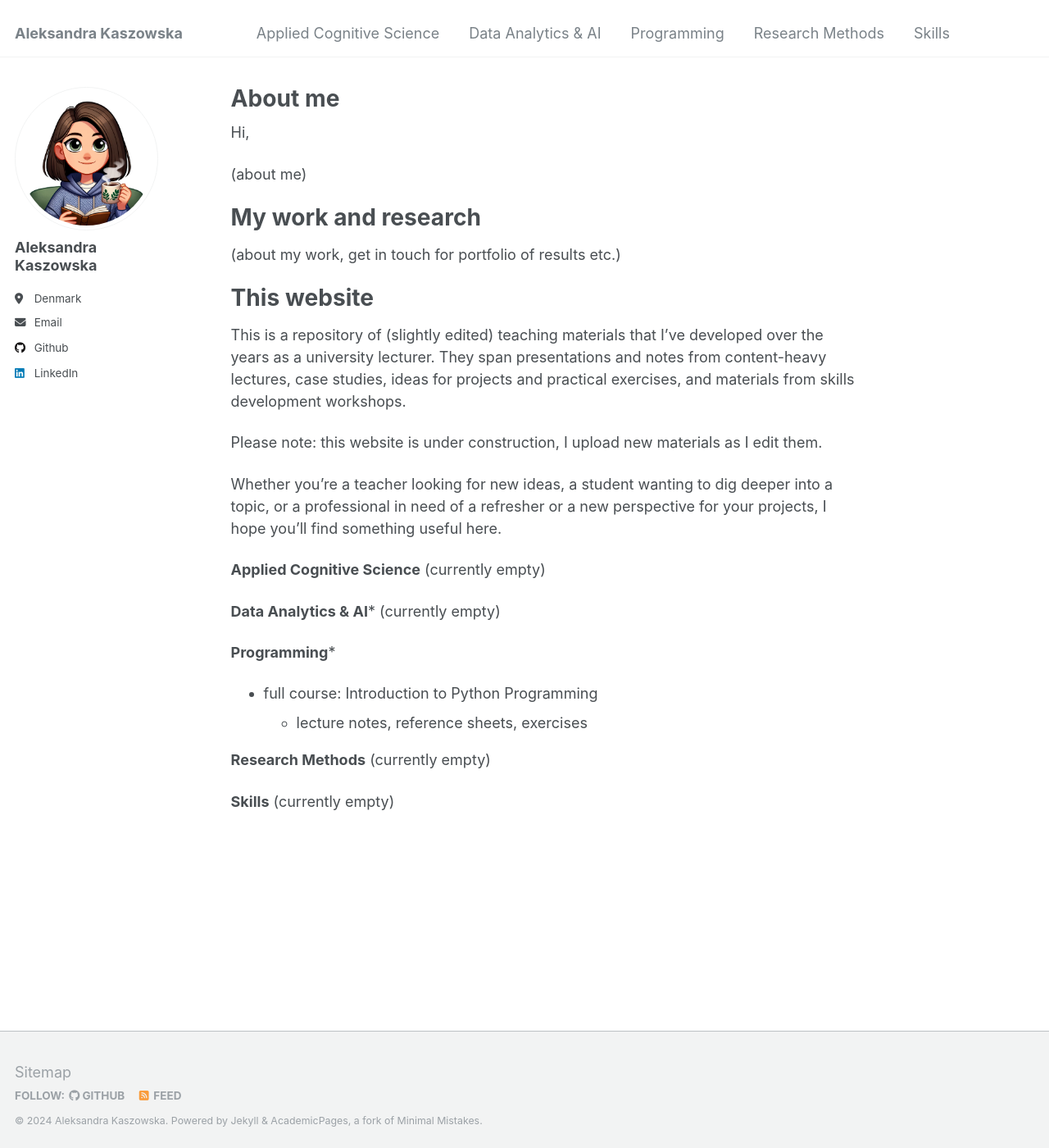
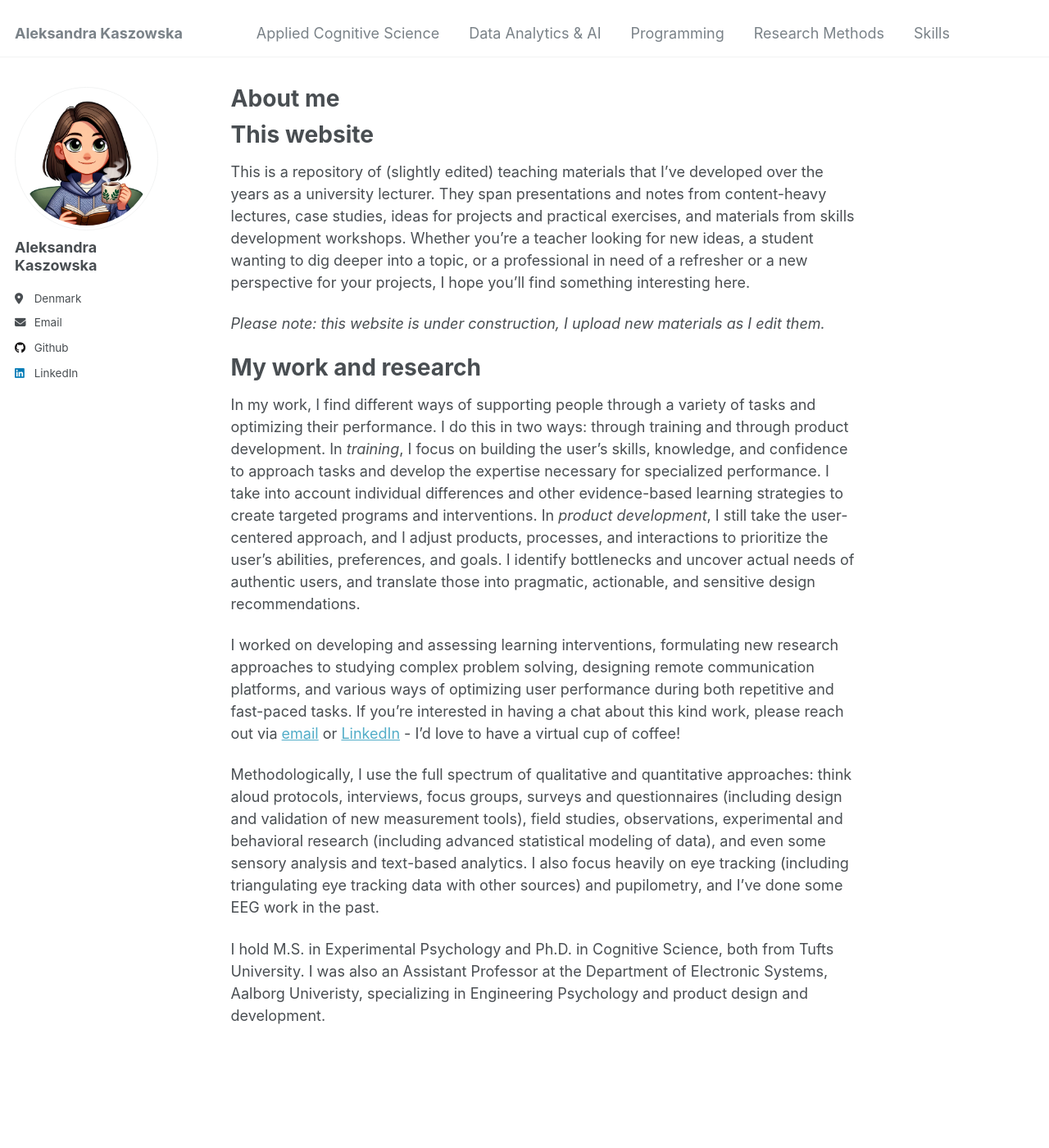
Before and after one commit to akaszowska/akaszowska.github.io, a Jekyll site: the page built from _pages/about.md, in a window 1280 px wide and 1400 px high. Shown: the whole window at 82% size. Built offline with Jekyll 4.4.1, drawn with Linux system fonts in a browser that asks for light colours.

Commit message:
Update about.md

```diff
--- a/_pages/about.md
+++ b/_pages/about.md
@@ -7,34 +7,18 @@ redirect_from:
   - /about.html
 ---
 
-Hi,
+This website
+======
+This is a repository of (slightly edited) teaching materials that I've developed over the years as a university lecturer. They span presentations and notes from content-heavy lectures, case studies, ideas for projects and practical exercises, and materials from skills development workshops. Whether you're a teacher looking for new ideas, a student wanting to dig deeper into a topic, or a professional in need of a refresher or a new perspective for your projects, I hope you'll find something interesting here.
 
-(about me)
+_Please note: this website is under construction, I upload new materials as I edit them._
 
 My work and research
 ======
-(about my work, get in touch for portfolio of results etc.)
+In my work, I find different ways of supporting people through a variety of tasks and optimizing their performance. I do this in two ways: through training and through product development. In _training_, I focus on building the user's skills, knowledge, and confidence to approach tasks and develop the expertise necessary for specialized performance. I take into account individual differences and other evidence-based learning strategies to create targeted programs and interventions. In _product development_, I still take the user-centered approach, and I adjust products, processes, and interactions to prioritize the user's abilities, preferences, and goals. I identify bottlenecks and uncover actual needs of authentic users, and translate those into pragmatic, actionable, and sensitive design recommendations.
 
-This website
-======
-This is a repository of (slightly edited) teaching materials that I've developed over the years as a university lecturer. They span presentations and notes from content-heavy lectures, case studies, ideas for projects and practical exercises, and materials from skills development workshops.
+I worked on developing and assessing learning interventions, formulating new research approaches to studying complex problem solving, designing remote communication platforms, and various ways of optimizing user performance during both repetitive and fast-paced tasks. If you're interested in having a chat about this kind work, please reach out via [email](mailto:akaszowska@proton.me) or [LinkedIn](https://www.linkedin.com/in/akaszowska/) - I'd love to have a virtual cup of coffee!
 
-Please note: this website is under construction, I upload new materials as I edit them.
+Methodologically, I use the full spectrum of qualitative and quantitative approaches: think aloud protocols, interviews, focus groups, surveys and questionnaires (including design and validation of new measurement tools), field studies, observations, experimental and behavioral research (including advanced statistical modeling of data), and even some sensory analysis and text-based analytics. I also focus heavily on eye tracking (including triangulating eye tracking data with other sources) and pupilometry, and I've done some EEG work in the past.
 
-Whether you're a teacher looking for new ideas, a student wanting to dig deeper into a topic, or a professional in need of a refresher or a new perspective for your projects, I hope you'll find something useful here.
-
-**Applied Cognitive Science**
-(currently empty)
-
-**Data Analytics & AI***
-(currently empty)
-
-**Programming***
-* full course: Introduction to Python Programming
-  * lecture notes, reference sheets, exercises
-
-**Research Methods**
-(currently empty)
-
-**Skills**
-(currently empty)
+I hold M.S. in Experimental Psychology and Ph.D. in Cognitive Science, both from Tufts University. I was also an Assistant Professor at the Department of Electronic Systems, Aalborg Univeristy, specializing in Engineering Psychology and product design and development.
```
